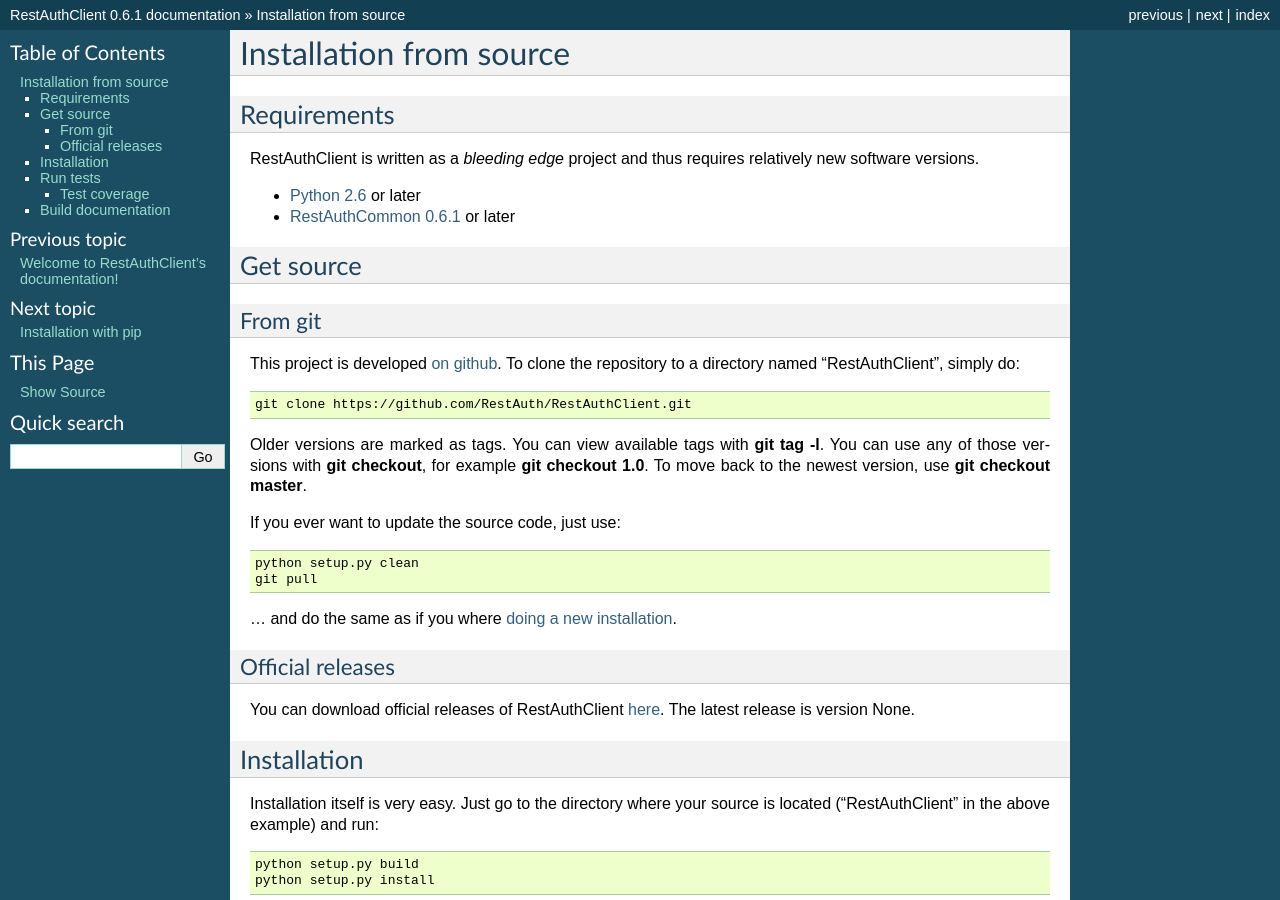
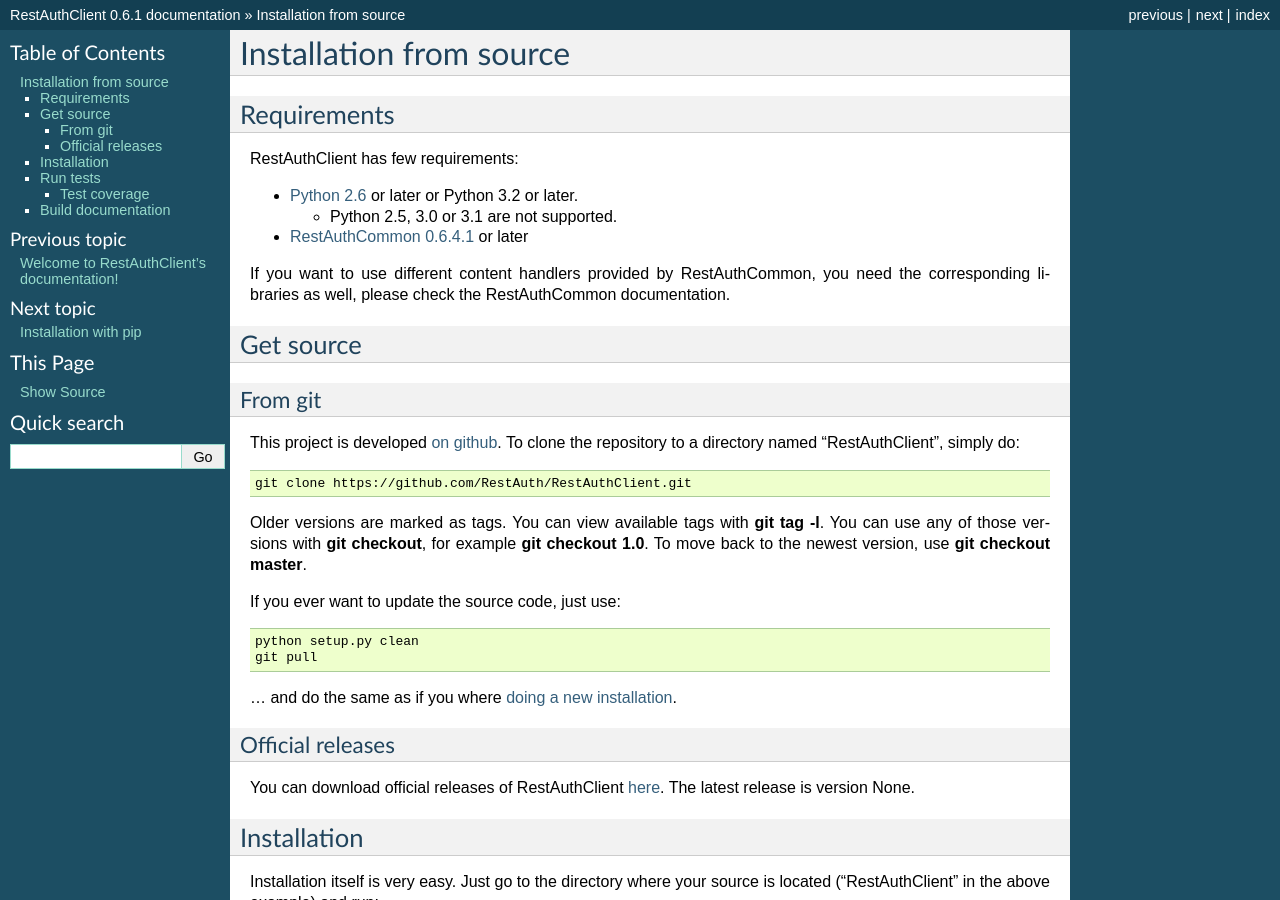
Before and after one commit to RestAuth/RestAuthClient, a Sphinx documentation site: the page built from doc/install/from-source.rst, in a window 1280 px wide and 900 px high. Built offline with Sphinx 7.4.7, drawn with Linux system fonts in a browser that asks for light colours.

Commit message:
rephrase requirements

```diff
--- a/doc/install/from-source.rst
+++ b/doc/install/from-source.rst
@@ -4,11 +4,16 @@
 Requirements
 ------------
 
-RestAuthClient is written as a *bleeding edge* project and thus requires relatively new software
-versions.
+RestAuthClient has few requirements:
 
-* `Python 2.6 <http://www.python.org/>`_ or later
-* `RestAuthCommon 0.6.1 <https://common.restauth.net>`_ or later
+* `Python 2.6 <http://www.python.org/>`_ or later or Python 3.2 or later.
+
+  * Python 2.5, 3.0 or 3.1 are not supported.
+
+* `RestAuthCommon 0.6.4.1 <https://common.restauth.net>`_ or later
+
+If you want to use different content handlers provided by RestAuthCommon, you need the
+corresponding libraries as well, please check the RestAuthCommon documentation.
 
 Get source
 ----------
```
